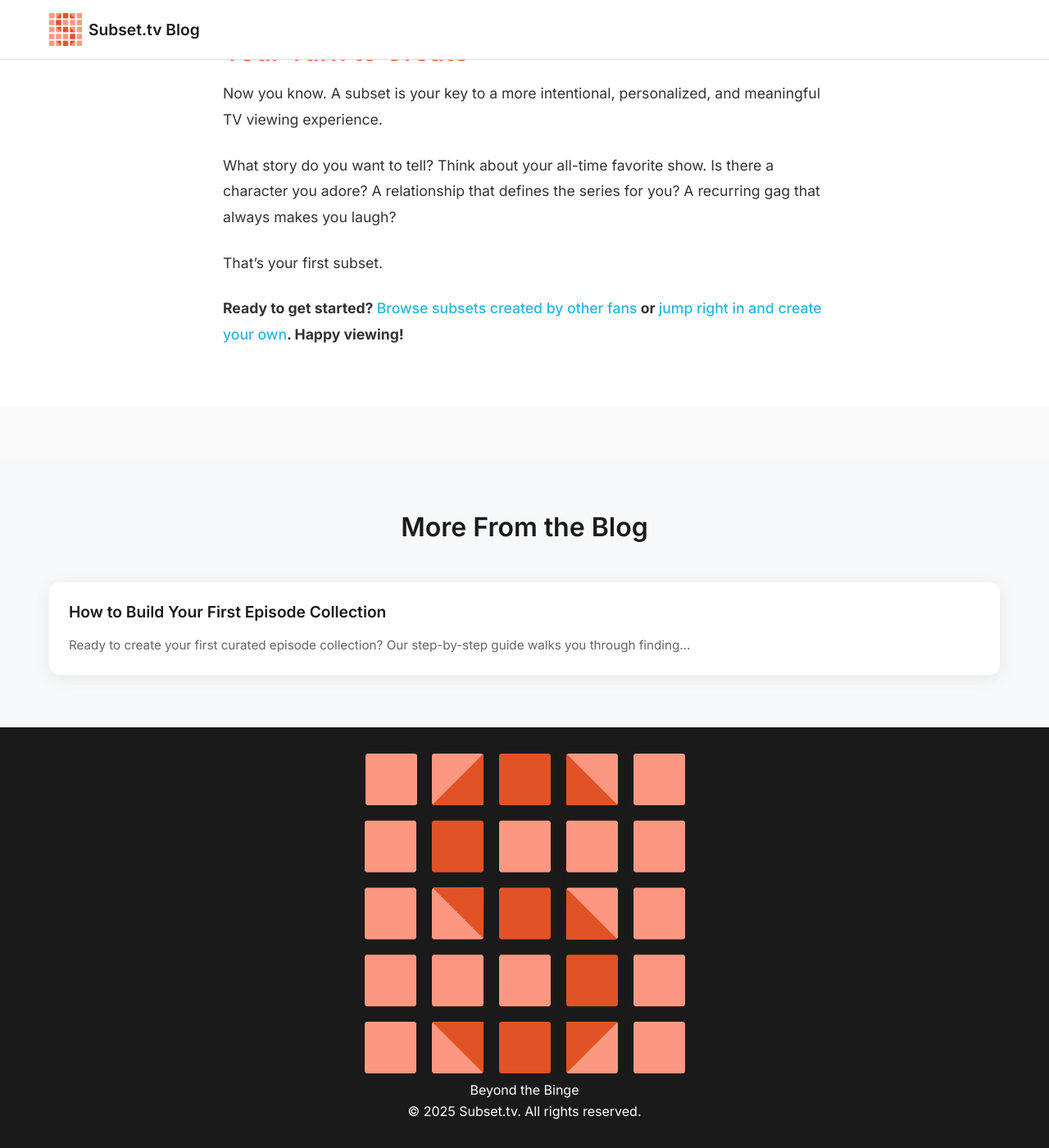
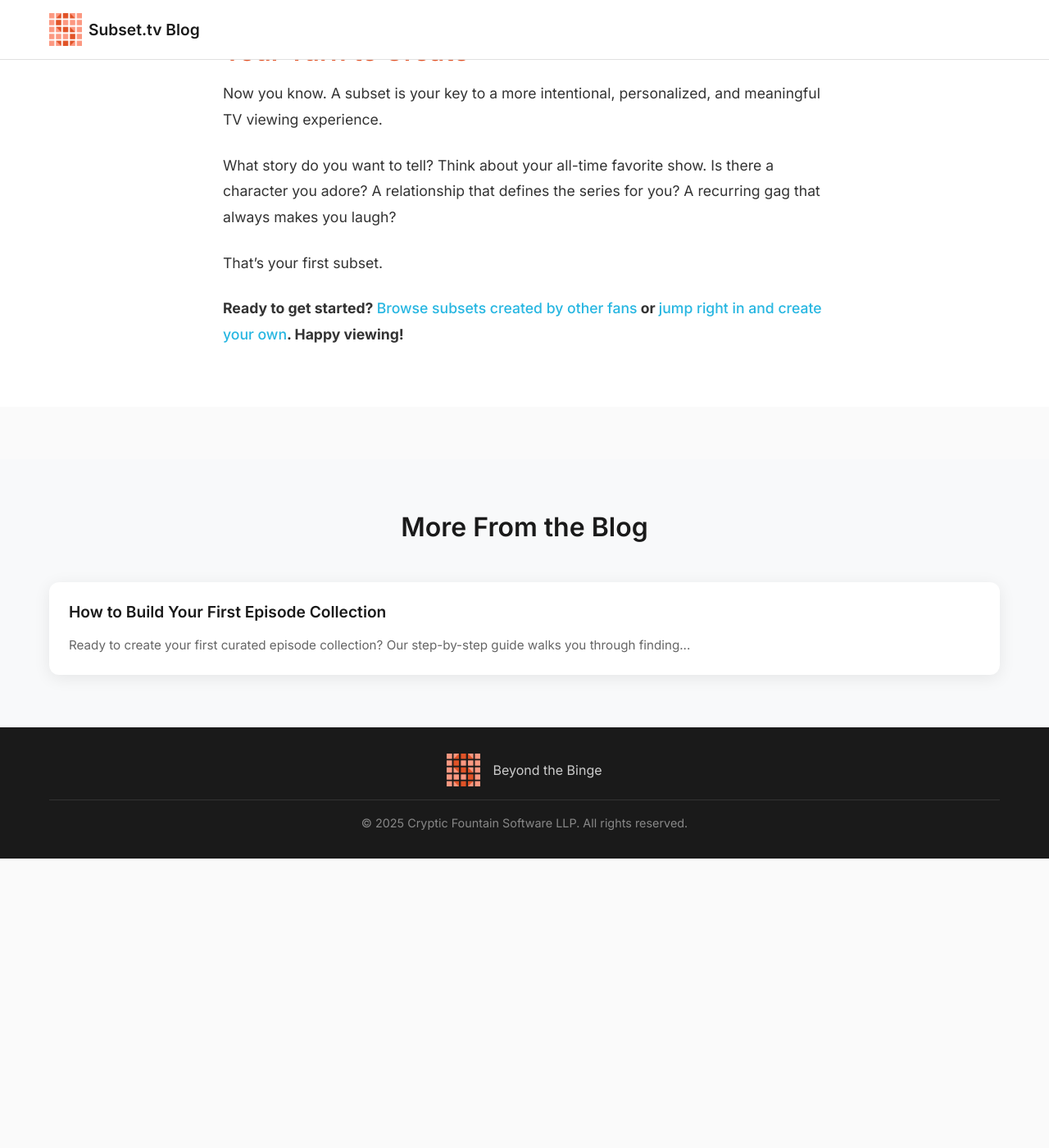
Before and after one commit to CrypticFountain/Subset-Blog, a Jekyll site: the page built from _posts/2025-07-28-what-is-a-subset-exactly.markdown, in a window 1280 px wide and 1400 px high, scrolled down 2739 px. Shown: the whole window at 82% size. Built offline with Jekyll 4.4.1, drawn with Linux system fonts in a browser that asks for light colours; after the commit the page ends 3786 px from its top, so only the background shows below that.

Commit message:
feat: update footer with new company name and styled layout

```diff
--- a/_layouts/post.html
+++ b/_layouts/post.html
@@ -102,7 +102,7 @@
                 </div>
             </div>
             <div class="footer-bottom">
-                <p>&copy; {{ 'now' | date: '%Y' }} Subset.tv. All rights reserved.</p>
+                <p>&copy; {{ 'now' | date: '%Y' }} Cryptic Fountain Software LLP. All rights reserved.</p>
             </div>
         </div>
     </footer>
--- a/assets/css/post-styles.css
+++ b/assets/css/post-styles.css
@@ -310,6 +310,50 @@
     line-height: 1.6;
 }
 
+/* Footer Styling */
+.site-footer {
+    background: #1a1a1a;
+    color: white;
+    padding: 2rem 0;
+    text-align: center;
+}
+
+.footer-content {
+    display: flex;
+    justify-content: center;
+    align-items: center;
+    margin-bottom: 1rem;
+}
+
+.footer-brand {
+    display: flex;
+    align-items: center;
+    gap: 1rem;
+}
+
+.footer-logo {
+    height: 40px !important;
+    width: auto !important;
+    max-height: 40px !important;
+}
+
+.footer-brand p {
+    margin: 0;
+    font-size: 1rem;
+    color: #ccc;
+}
+
+.footer-bottom {
+    border-top: 1px solid #333;
+    padding-top: 1rem;
+}
+
+.footer-bottom p {
+    margin: 0;
+    color: #888;
+    font-size: 0.9rem;
+}
+
 /* Mobile Responsive Styles */
 @media (max-width: 768px) {
     .header-content {
```
